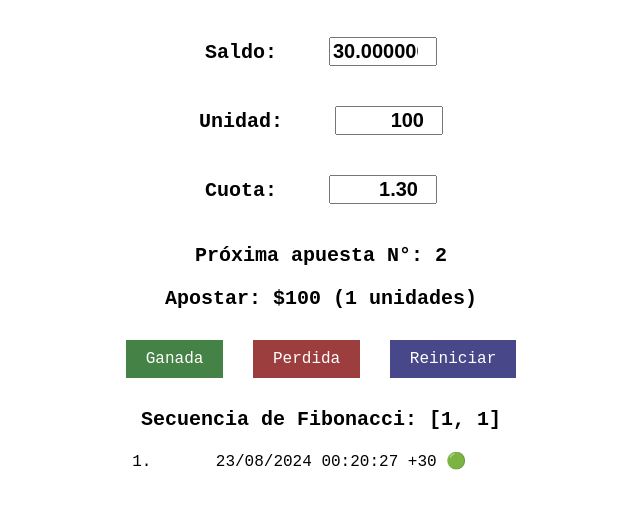
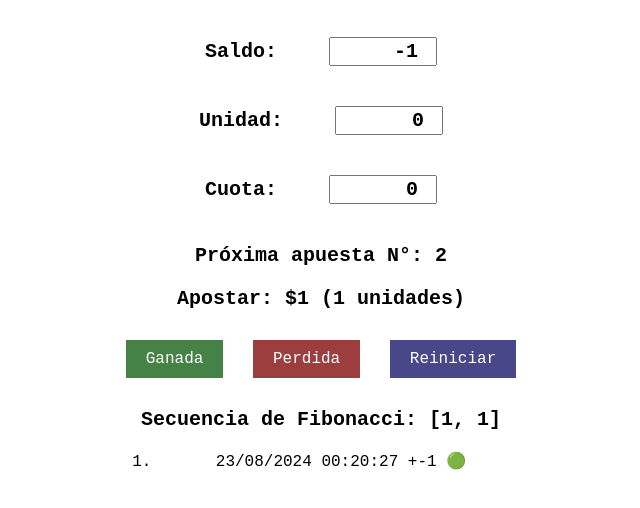
Before and after one commit to matiasdieguez/betx, a plain HTML site: page index.html in a window 1280 px wide. Both pictures are taken after a click on the button "Ganada". Shown: the part 138-646 px from the top of the page, without its empty margins (319-959 px from the left). Drawn offline with Linux system fonts and the light colour scheme.

Commit message:
Index update

```diff
--- a/index.html
+++ b/index.html
@@ -36,6 +36,7 @@
       .unit {
         width: 100px;
         text-align: right;
+        font-family: "Courier New", Courier, monospace;
       }
       .history {
         max-width: 400px;
@@ -105,6 +106,10 @@
       var currentBet = fibonacciSequence[currentPosition];
       var betNumber = 0;
 
+      function round(num) {
+        return Math.round(num * 100) / 100;
+      }
+
       function getFormattedDate() {
         const date = new Date();
 
@@ -117,6 +122,31 @@
         const seconds = String(date.getSeconds()).padStart(2, "0");
 
         return `${day}/${month}/${year} ${hours}:${minutes}:${seconds}`;
+      }
+
+      function loadValues() {
+        var balance = parseFloat(localStorage.getItem("balance"));
+        if (isNaN(balance)) balance = 0;
+        document.getElementById("balance").value = round(balance);
+
+        var unit = parseFloat(localStorage.getItem("bet-unit"));
+        if (isNaN(unit)) unit = 0;
+        document.getElementById("bet-unit").value = round(unit);
+
+        var quote = parseFloat(localStorage.getItem("bet-quote"));
+        if (isNaN(quote)) quote = 0;
+        document.getElementById("bet-quote").value = round(quote);
+      }
+
+      function saveValues() {
+        var balance = parseFloat(document.getElementById("balance").value);
+        localStorage.setItem("balance", round(balance));
+
+        var unit = parseFloat(document.getElementById("bet-unit").value);
+        localStorage.setItem("bet-unit", round(unit));
+
+        var quote = parseFloat(document.getElementById("bet-quote").value);
+        localStorage.setItem("bet-quote", round(quote));
       }
 
       function addHistory(bet, result) {
@@ -154,6 +184,8 @@
         document.getElementById(
           "bet-number"
         ).innerText = `Próxima apuesta N°: ${betNumber + 1}`;
+
+        loadValues();
       }
 
       // Acción cuando se gana la apuesta
@@ -168,13 +200,15 @@
         currentBet = fibonacciSequence[currentPosition];
         betUnit = parseInt(document.getElementById("bet-unit").value) || 1;
         var quote = parseFloat(document.getElementById("bet-quote").value);
-        var betResult = currentBet * betUnit * (quote - 1);
+        var betResult = currentBet * betUnit * quote - (currentBet * betUnit);
 
         var balance = parseFloat(document.getElementById("balance").value);
         balance = balance + betResult;
-        document.getElementById("balance").value = balance;
+        document.getElementById("balance").value = round(balance);
 
-        addHistory("+" + Math.round(betResult), true);
+        addHistory("+" + round(betResult), true);
+
+        saveValues();
 
         updateDisplay();
       });
@@ -196,9 +230,11 @@
 
         var balance = parseFloat(document.getElementById("balance").value);
         balance = balance + betResult;
-        document.getElementById("balance").value = balance;
+        document.getElementById("balance").value = round(balance);
 
-        addHistory(Math.round(betResult), false);
+        addHistory(round(betResult), false);
+
+        saveValues();
 
         updateDisplay();
       });
```
